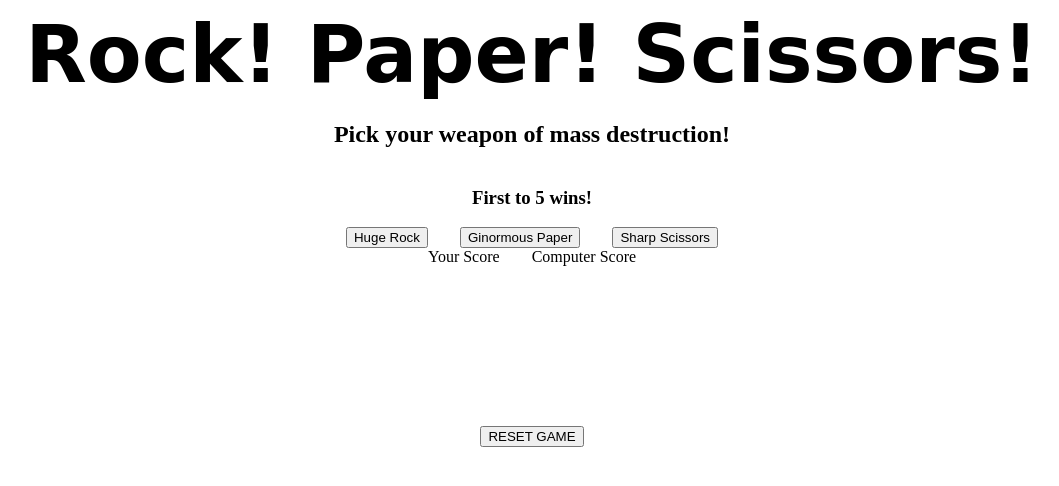
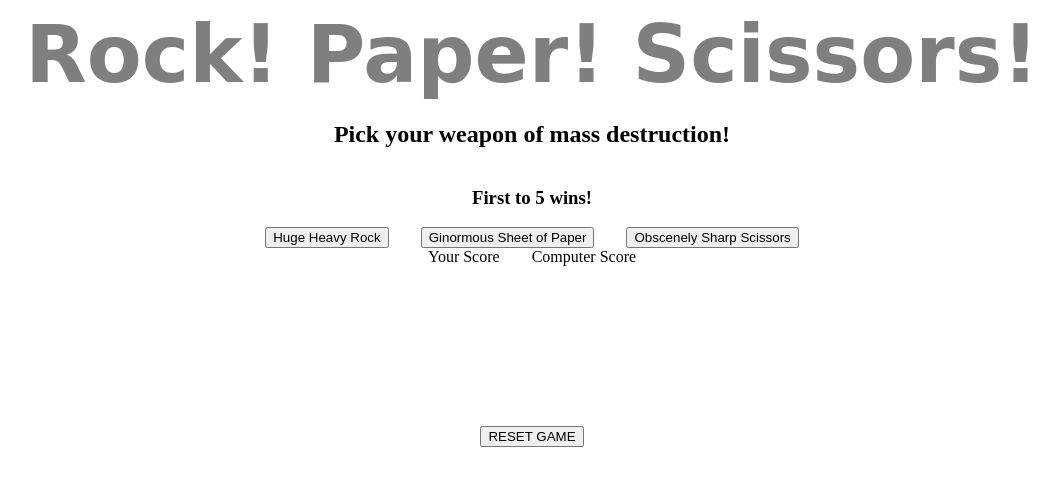
Before and after one commit to beroge/rock, a plain HTML site: page index.html in a window 1280 px wide. Shown: the whole page, without its empty margins (108-1167 px from the left). Drawn offline with Linux system fonts and the light colour scheme; a web font is replaced by a local one.

Commit message:
alpha h1 style

```diff
--- a/index.html
+++ b/index.html
@@ -17,9 +17,9 @@
     </header>
     <main>
         <div class="yourWeapon">
-            <button id="r">Huge Rock</button>
-            <button id="p">Ginormous Paper</button>
-            <button id="s">Sharp Scissors</button>
+            <button id="0">Huge Heavy Rock</button>
+            <button id=" 1">Ginormous Sheet of Paper</button>
+            <button id="2">Obscenely Sharp Scissors</button>
         </div>
         <div id="scores">
             <div id="playerScore">Your Score<span></span></div>
--- a/style.css
+++ b/style.css
@@ -2,6 +2,7 @@ h1 {
     font-family: 'Hanalei Fill', cursive;
     font-size:5em;
     margin:0em auto;
+    color:rgba(0, 0, 0, 0.5)
 }
 header {
     display:flex;
```
